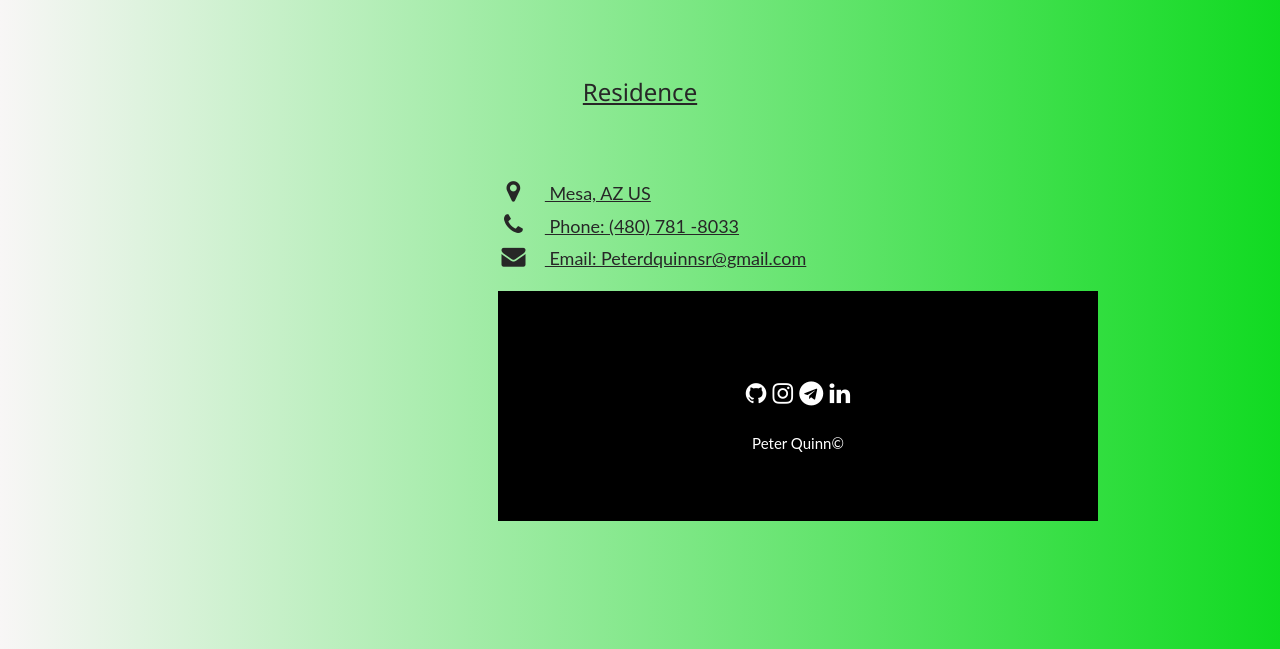
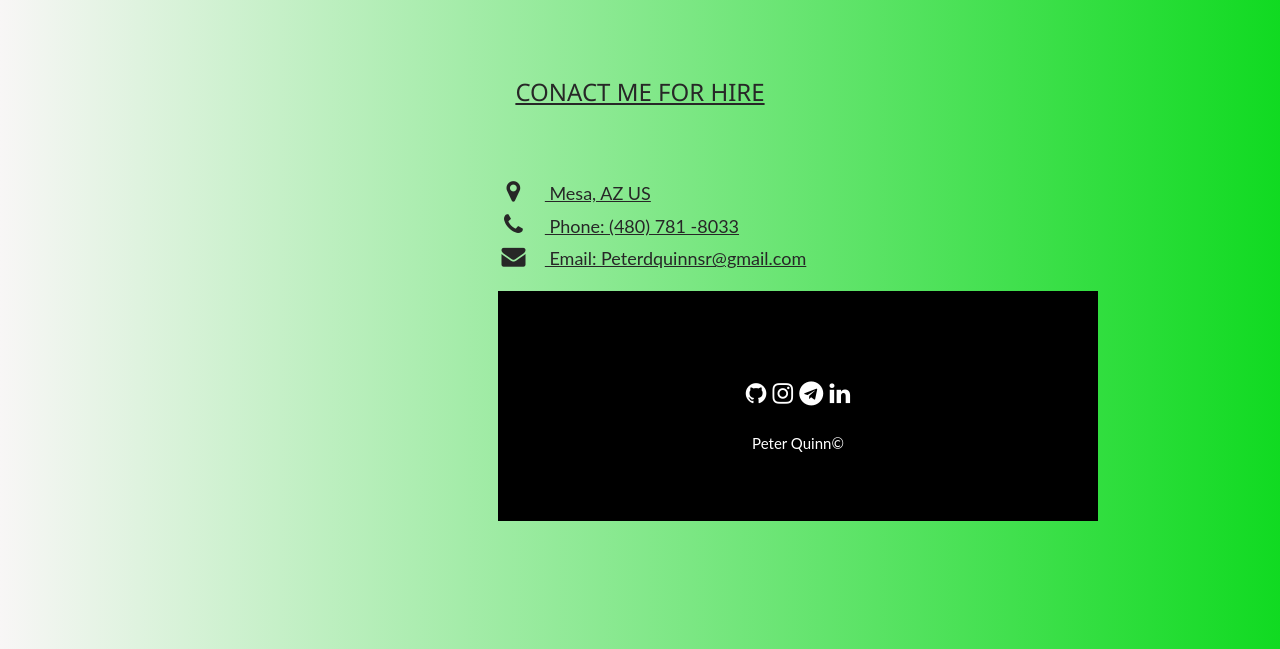
Before and after one commit to PeterdQuinn/Peter-Quinn-Portfolio, a website: page index.html in a window 1280 px wide. Shown: the part 4460-5109 px from the top of the page. Drawn offline with nearby package versions, Linux system fonts and the light colour scheme; some packages are replaced by stand-ins of ours.

```diff
--- a/index.html
+++ b/index.html
@@ -239,7 +239,7 @@
     </div>
     <!-- Container (Contact Section) -->
     <div class="w3-content w3-container w3-padding-64" id="contact">
-        <h3 class="w3-center">Residence</h3>
+        <h3 class="w3-center">CONACT ME FOR HIRE</h3>
         <div class="w3-row w3-padding-32 w3-section">
             <div class="w3-col m4 w3-container">
 
```
